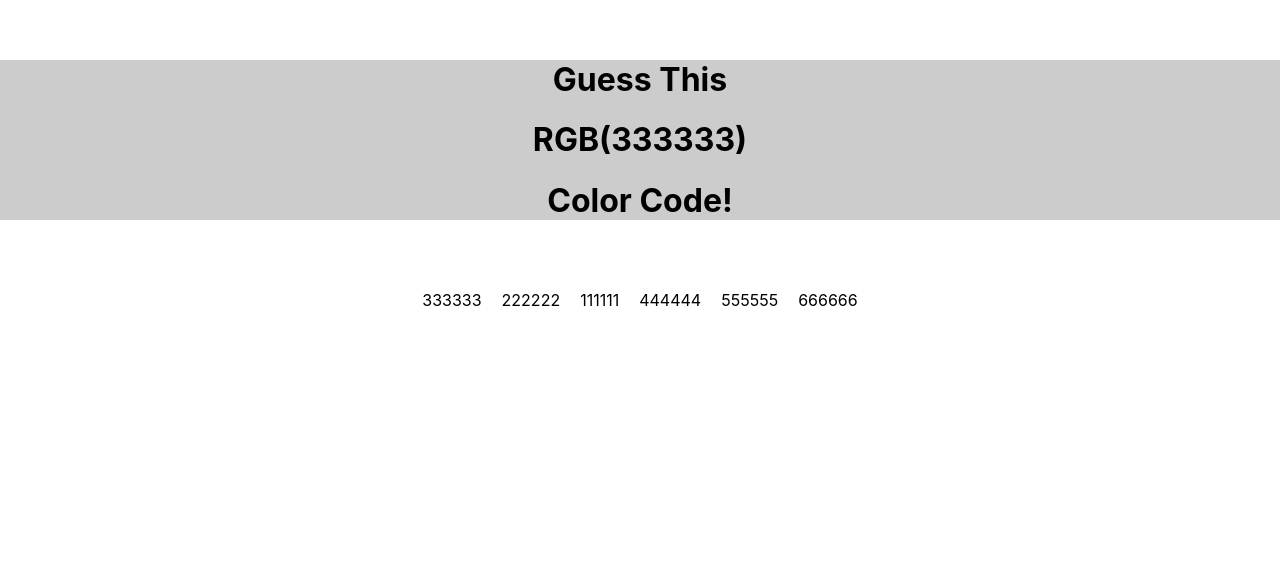
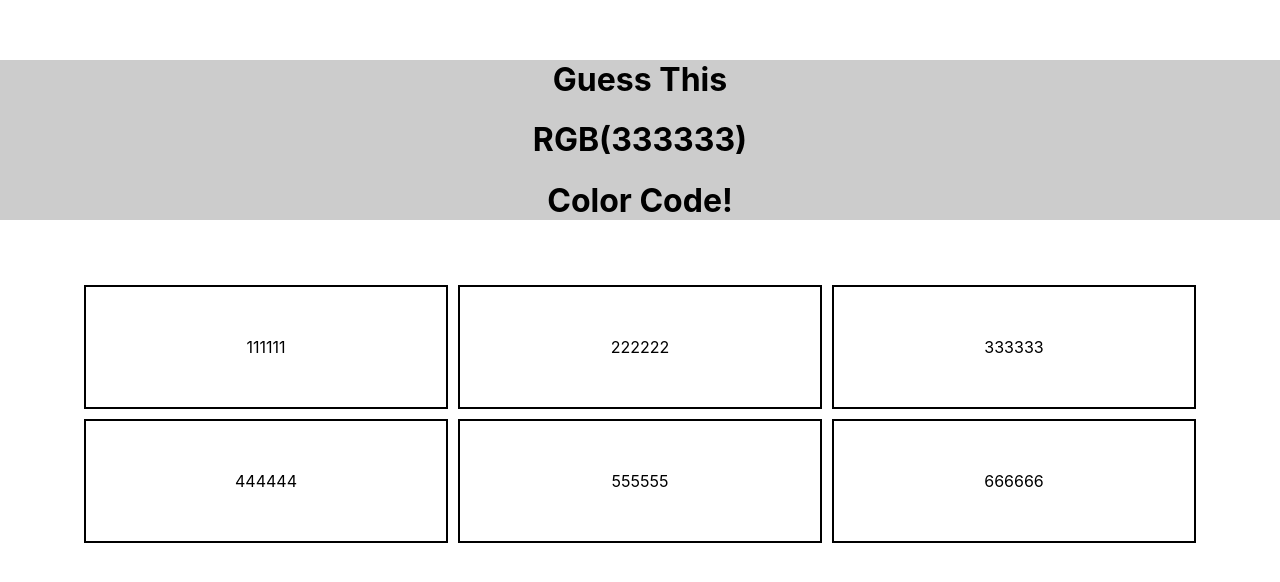
Before and after one commit to barisharslan/React-RGB, a React (Create React App) app: page / in a window 1280 px wide. Shown: the top 582 px of the page. Built offline with nearby package versions, Linux system fonts and the light colour scheme.

Commit message:
added some documentation and moved a few things around

```diff
--- a/src/components/Tiles/Tile/Tile.css
+++ b/src/components/Tiles/Tile/Tile.css
@@ -1,5 +1,7 @@
 .Tile {
     display: inline-block;
     margin: 5px 5px;
-    padding: 5px;
+    padding: 50px 20px;
+    width: 25%;
+    border: 2px solid black;
 }
--- a/src/components/Tiles/Tile/Tile.js
+++ b/src/components/Tiles/Tile/Tile.js
@@ -1,3 +1,9 @@
+/*  Tile.js is the individual tiles of color that will
+    represent one of the color choices in the game.
+    Again, a stupid, dumb component, all it does is show
+    the color given to it. Ok well I guess it also will
+    listen for clicks but anyone can do that!
+*/
 import React from 'react';
 import './Tile.css'
 
--- a/src/components/Tiles/Tiles.js
+++ b/src/components/Tiles/Tiles.js
@@ -1,15 +1,14 @@
+/*  Tiles.js is the container for the 6 Tile
+    components. This dumb component will do
+    nothing more than display the colors given
+    to it. Stupid component.
+*/
+
 import React from 'react';
 import Tile from './Tile/Tile'
 
 const Tiles = props => {
-    const colors = [props.solutionColor, 222222, 111111, 444444, 555555, 666666]; // an array containing all the colors, the solution as well as all others
-    const generateOtherColors = ( color, difficulty ) => {
-        // takes in solution color and difficulty, generates 5 other similar colors and pushes
-        // them to colors array.
-
-    }
-
-    return colors.map(( color, index ) => {
+    return props.colors.map(( color, index ) => {
         return <Tile
             color={color}
         />
--- a/src/containers/App.js
+++ b/src/containers/App.js
@@ -8,30 +8,22 @@ class App extends Component {
   //   super( props );
   // }
 
-  /* For now state only has to worry about color. Later on, difficulty
+  /* For now state only has to worry about colors. Later on, difficulty
      will probably be tracked as well */
   state = {
-    color: "333333"
+    color: "333333",
+    allColors: ["111111", "222222", "333333", "444444", "555555", "666666"]
+
   }
 
   render() {
-
-
     return (
       <div className="App">
-        {/* Header component is the top text including the solution color,
-            we pass the solution color here simply to display it */}
         <Header
           color={this.state.color}
         />
-
-        {/* The Tiles component is the main body of the app, where the 6
-            individual Tile components will be placed. We pass the solution
-            color here as well bc Tiles takes care of the logic to generate
-            the 5 other colors, and then create a Tile component for each one */}
         <Tiles
-          solutionColor={this.state.color}
-          difficulty="easy"
+          colors={this.state.allColors}
         />
       </div>
     );
```
Also changed, not shown: 1 other file (tests, documents, lock files or other folders).
